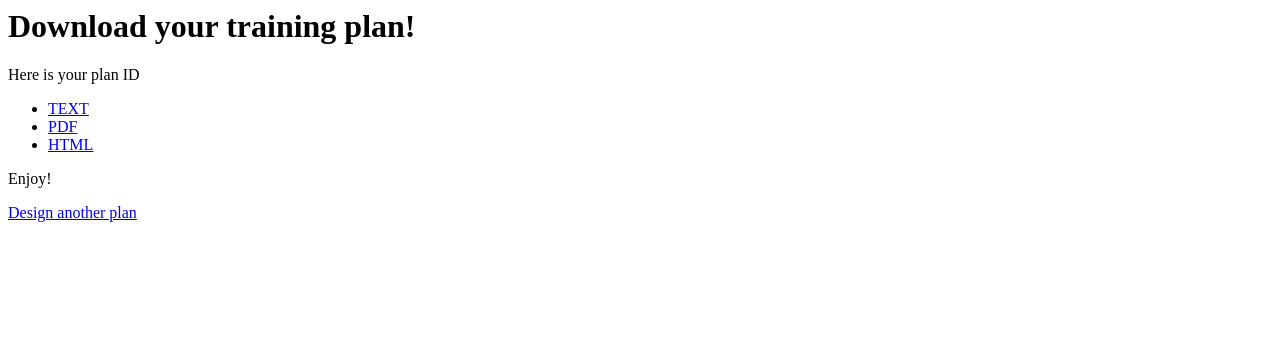
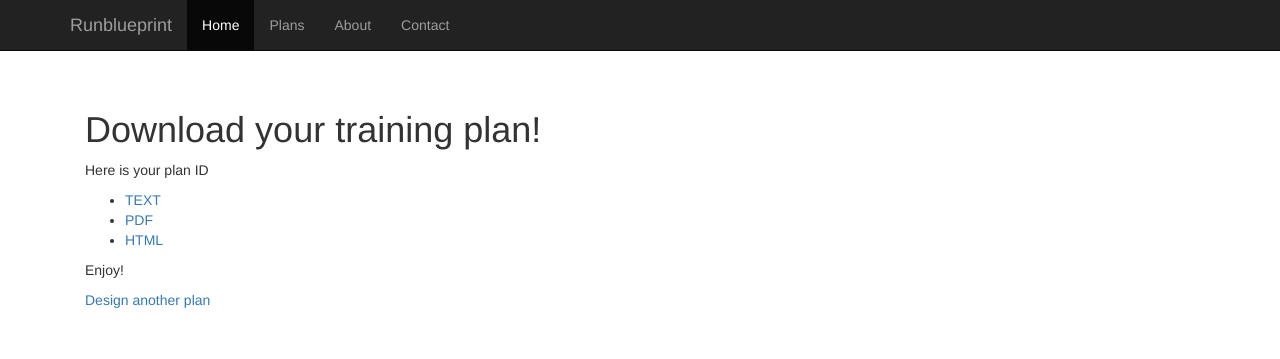
Before and after one commit to supermitch/runblueprint.com, a Django app: page /download/ in a window 1280 px wide. Shown: the top 359 px of the page. Run offline with Django 3.2, Linux system fonts and the light colour scheme; some libraries are stand-ins or nearby versions.

Commit message:
Extend base template for style

```diff
--- a/runblueprint/plans/templates/plans/download.html
+++ b/runblueprint/plans/templates/plans/download.html
@@ -1,3 +1,9 @@
+{% extends "base.html" %}
+
+{% block content %}
+<div class="container">
+    <div class="starter-template">
+
       <h1>Download your training plan!</h1>
 
       <p>Here is your plan ID {{ plan_id }}</p>
@@ -11,3 +17,7 @@
       <p>Enjoy!</p>
 
       <p><a href="{% url 'plans' %}">Design another plan</a></p>
+
+    </div>
+</div>
+{% endblock %}
```
Lines whose indentation alone changed are shown as unchanged.
